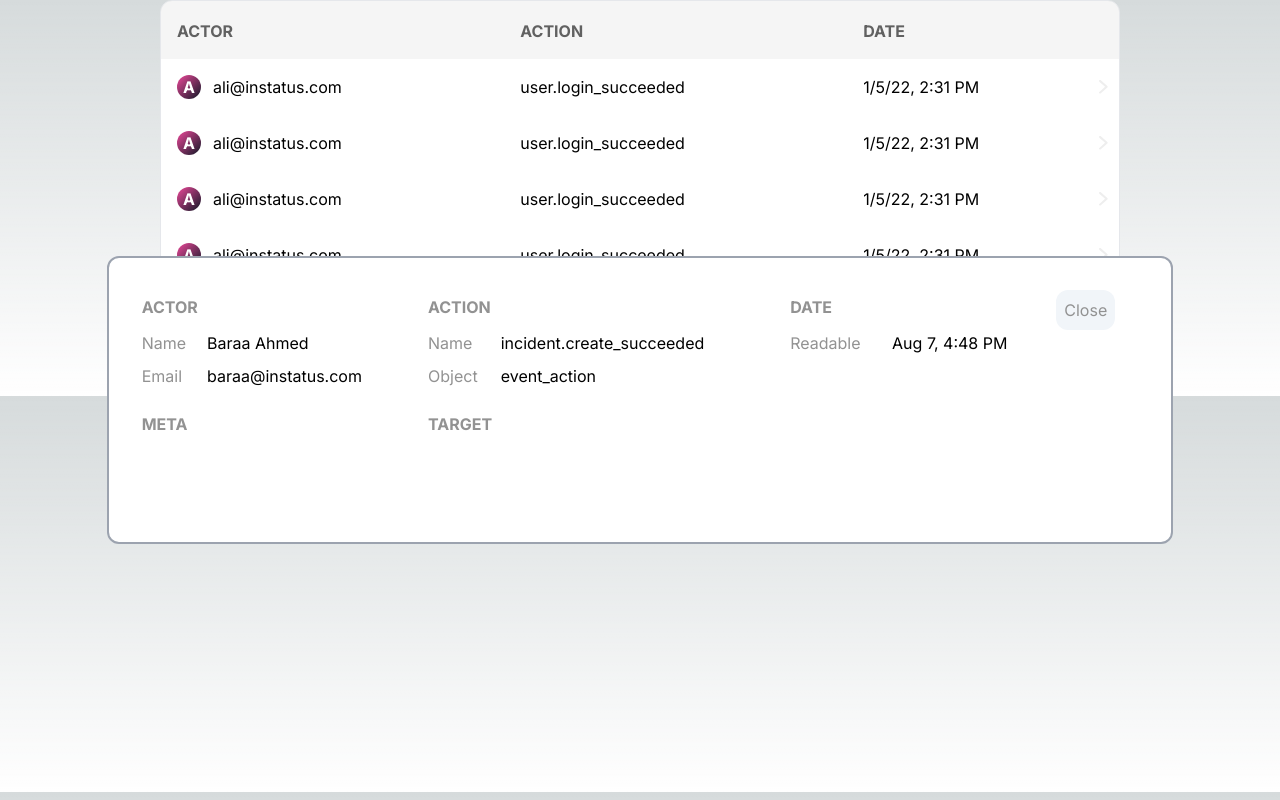
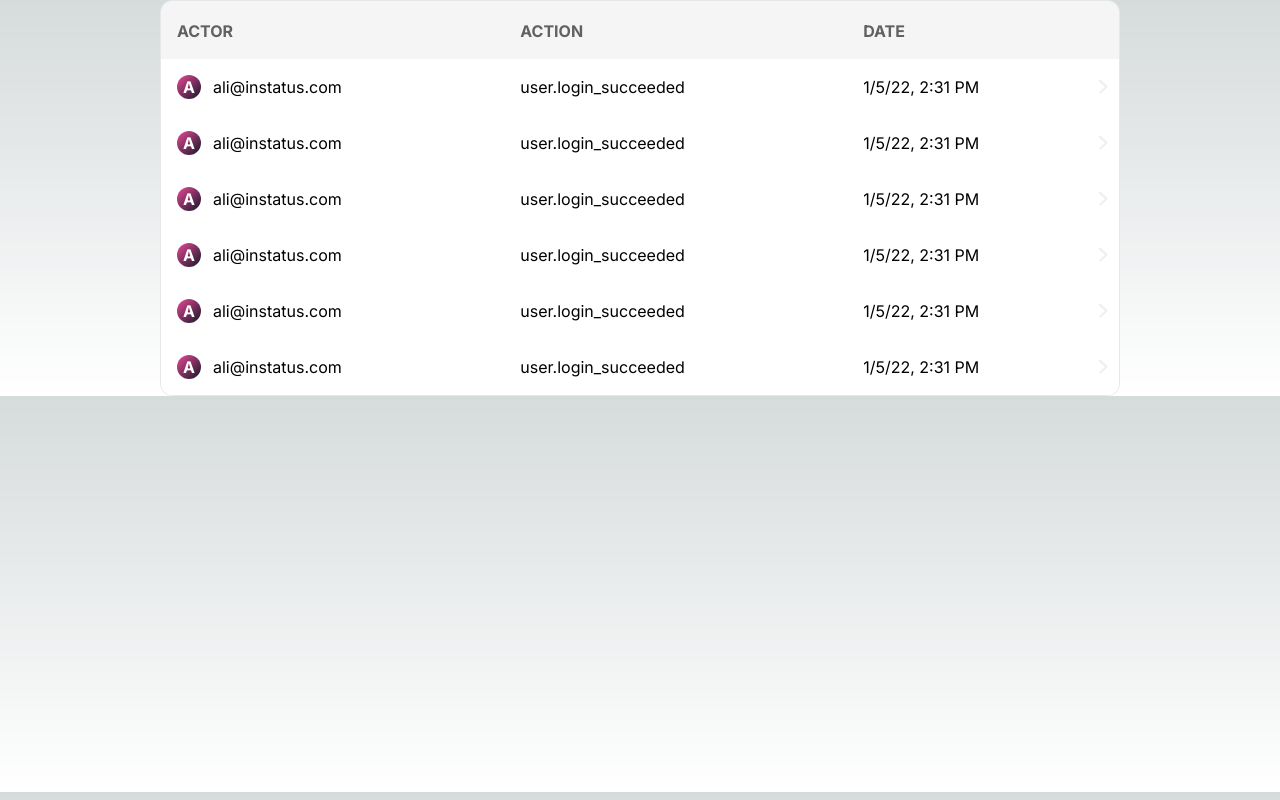
Before and after one commit to NoahDavon/InstatusTask, a Next.js app in the folder instatus-task/: page / in a window 1280 px wide. Built offline with nearby package versions, Linux system fonts and the light colour scheme.

Commit message:
Modal done

```diff
--- a/instatus-task/app/components/Details/Details.tsx
+++ b/instatus-task/app/components/Details/Details.tsx
@@ -1,14 +1,15 @@
+import { Event } from '@/app/page';
 import React from 'react'
 
 type Props = {
   onClose : ()=> void;
-
+  event : Event;
 }
 
-export default function Details({onClose}: Props) {
+export default function Details({onClose, event}: Props) {
   return (
     <div className=" w-10/12 p-8 m-auto h-72 overflow-x-hidden overflow-y-auto fixed inset-0 z-50 outline-none focus:outline-none bg-white border-2 rounded-xl border-gray-400 text-black">
-        <table className='w-full text-left table-auto'>
+        <table className='w-full text-left table-fixed'>
         <tr className='text-[#929292]'>
             <th colSpan={2} className=' pb-2'>ACTOR</th>
             <th colSpan={2} className=' pb-2'>ACTION</th>
@@ -17,21 +18,24 @@ export default function Details({onClose}: Props) {
           </tr>
           <tr className='text-[#929292]'>
             <td className=' pb-2'>Name</td>
-            <td className='text-black pb-2'>Baraa Ahmed</td>
+            <td className='text-black pb-2'>{event.actor_name}</td>
             <td className=' pb-2'>Name</td>
-            <td className='text-black pb-2'>incident.create_succeeded</td>
+            <td className='text-black pb-2'>{event.action.name}</td>
             <td className=' pb-2'>Readable</td>
-            <td className='text-black pb-2'>Aug 7, 4:48 PM</td>
+            <td className='text-black pb-2'>{(new Date(event.occurred_at)).toLocaleString("en-US", {dateStyle: "short", timeStyle: "short"})}</td>
           </tr>
           <tr className='text-[#929292]'>
             <td className=' pb-2'>Email</td>
-            <td className='text-black pb-2'>baraa@instatus.com</td>
+            <td className='text-black pb-2'>{event.target_name}</td>
             <td className=' pb-2'>Object</td>
-            <td className='text-black pb-2'>event_action</td>
+            <td className='text-black pb-2'>{event.object}</td>
           </tr>
           <tr className='text-[#929292]'>
             <th colSpan={2} className='pt-4'>META</th>
             <th colSpan={2} className='pt-4'>TARGET</th>
+          </tr>
+          <tr>
+            <td colSpan={2} className='text-black'>{JSON.stringify(event.metadata)}</td>
           </tr>
 
         </table>
--- a/instatus-task/app/page.tsx
+++ b/instatus-task/app/page.tsx
@@ -5,10 +5,31 @@ import Avatar from "./components/Avatar/Avatar";
 import Details from "./components/Details/Details";
 import { useState } from "react";
 
+
+
+export interface Event {
+  id:          string;
+  object:      string;
+  actor_id:    string;
+  actor_name:  string;
+  group:       string;
+  action:      Action;
+  target_id:   string;
+  target_name: string;
+  location:    string;
+  occurred_at: string;
+  metadata:    any;
+}
+
+export interface Action {
+  id:     string;
+  object: string;
+  name:   string;
+}
 export default function Home() {
-  const [modal, setModal] = useState(true);
+  const [selectedEvent, setSelectedEvent] = useState<Event>();
   const onClose = () => {
-    setModal(false);
+    setSelectedEvent(undefined);
   }
   return (
     <div className=" w-full z-0">
@@ -26,7 +47,7 @@ export default function Home() {
           </tr>
         </thead>
           {events.map(e =>
-            <tr key={e.id} className=" bg-white hover:bg-[#FBFBFB] text-black">
+            <tr key={e.id} className=" bg-white hover:bg-[#FBFBFB] text-black" onClick={ () => setSelectedEvent(e)}>
               {/* TODO: Icon */}
               {/* TODO: Extract */}
               <td className=" p-4 pr-0 flex gap-3"><Avatar Name={e.target_name.toUpperCase()}/>{e.target_name}</td>
@@ -36,7 +57,7 @@ export default function Home() {
             </tr>
             )}
       </table>
-      {modal && <Details onClose={onClose}/>}
+      {selectedEvent && <Details event={selectedEvent} onClose={onClose}/>}
       </div>
   );
 }
```
